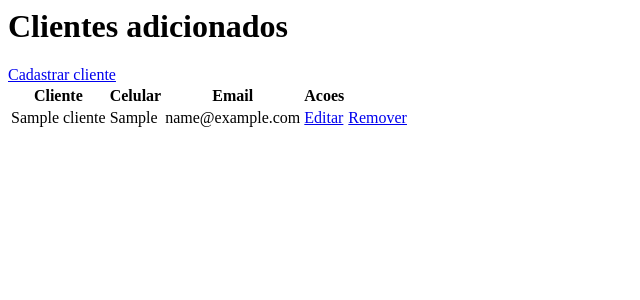
After one commit to thomzera/car-mec, a Django app: page /clientes/ in a window 1280 px wide. The commit adds this page. Shown: the top 300 px of the page, without its empty margins (0-640 px from the left). Run offline with Django 4.2, Linux system fonts and the light colour scheme; a user stored in the database is signed in; tables that the repository leaves empty hold one stand-in row (values such as "Sample post").

Commit message:
feat: crud de clientes

```diff
--- a/project/core/models.py
+++ b/project/core/models.py
@@ -27,3 +27,13 @@ class Item(models.Model):
 
     def __str__(self):
         return self.nome
+
+
+class Cliente(models.Model):
+    nome = models.CharField(max_length=64)
+    email = models.EmailField()
+    celular = models.CharField(max_length=12)
+    cpf = models.CharField(max_length=12)
+
+    def __str__(self):
+        return self.nome
--- /dev/null
+++ b/project/core/templates/core/clientes.html
@@ -0,0 +1,22 @@
+<h1>Clientes adicionados</h1>
+<a href="{% url 'cadastrar_cliente' %}">Cadastrar cliente</a>
+
+<table>
+    <tr>
+        <th>Cliente</th>
+        <th>Celular</th>
+        <th>Email</th>
+        <th>Acoes</th>
+    </tr>
+    {% for cliente in clientes %}
+    <tr>
+        <td>{{cliente}}</td>
+        <td>{{cliente.celular}}</td>
+        <td>{{cliente.email}}</td>
+        <td><a href="{% url 'editar_cliente' cliente.id %}">Editar</a></td>
+        <td><a href="{% url 'remover_cliente' cliente.id %}">Remover</a></td>
+    </tr>
+    {% empty %}
+        <h3>Você não tem clientes adicionados</h3>
+    {% endfor %}
+</table>
--- a/project/core/templates/core/index.html
+++ b/project/core/templates/core/index.html
@@ -11,3 +11,4 @@ projeto oficina mecanica.
 <p><a href="{% url 'carros' %}">carros</a></p>
 <p><a href="{% url 'marcas' %}">marcas</a></p>
 <p><a href="{% url 'itens' %}">itens</a></p>
+<p><a href="{% url 'clientes' %}">clientes</a></p>
--- /dev/null
+++ b/project/core/templates/core/remover_cliente.html
@@ -0,0 +1,6 @@
+<a href="{% url 'clientes' %}">Voltar</a>
+<form method="post">
+    {% csrf_token %}
+    <p>Você tem certeza que deseja remover o cliente {{cliente}}?</p>
+    <input type="submit" value="Deletar">
+</form>
--- a/project/core/urls.py
+++ b/project/core/urls.py
@@ -40,4 +40,14 @@ urlpatterns = [
          views.EditarItem.as_view(), name="editar_item"),
     path("itens/remover/<int:pk>/",
          views.RemoverItem.as_view(), name="remover_item"),
+
+
+     # CRUD CLIENTES
+    path("clientes/", views.ListaClientes.as_view(), name="clientes"),
+    path("clientes/cadastrar/",
+         views.CadastrarCliente.as_view(), name="cadastrar_cliente"),
+    path("clientes/editar/<int:pk>/",
+         views.EditarCliente.as_view(), name="editar_cliente"),
+    path("clientes/remover/<int:pk>/",
+         views.RemoverCliente.as_view(), name="remover_cliente"),
 ]
--- a/project/core/views.py
+++ b/project/core/views.py
@@ -144,3 +144,35 @@ class RemoverItem(LoginRequiredMixin, DeleteView):
     context_object_name = 'item'
     template_name = 'core/remover_item.html'
     success_url = reverse_lazy('itens')
+
+
+
+# ########## CRUD CLIENTE ###########
+class ListaClientes(LoginRequiredMixin, ListView):
+    model = models.Cliente
+    context_object_name = 'clientes'
+    template_name = 'core/clientes.html'
+
+
+class CadastrarCliente(LoginRequiredMixin, CreateView):
+    model = models.Cliente
+    fields = '__all__'
+    template_name = 'core/cadastrar_cliente.html'
+    success_url = reverse_lazy('clientes')
+
+    def form_valid(self, form):
+        return super(CadastrarCliente, self).form_valid(form)
+
+
+class EditarCliente(LoginRequiredMixin, UpdateView):
+    model = models.Cliente
+    fields = '__all__'
+    template_name = 'core/editar_cliente.html'
+    success_url = reverse_lazy('clientes')
+
+
+class RemoverCliente(LoginRequiredMixin, DeleteView):
+    model = models.Cliente
+    context_object_name = 'cliente'
+    template_name = 'core/remover_cliente.html'
+    success_url = reverse_lazy('clientes')
```
Also changed, not shown: project/core/templates/core/cadastrar_cliente.html (added, +8 -0 lines), project/core/templates/core/editar_cliente.html (added, +8 -0 lines), project/core/migrations/0005_cliente.py (added), project/core/migrations/0006_delete_cliente.py (added), project/core/migrations/0007_cliente.py (added).
